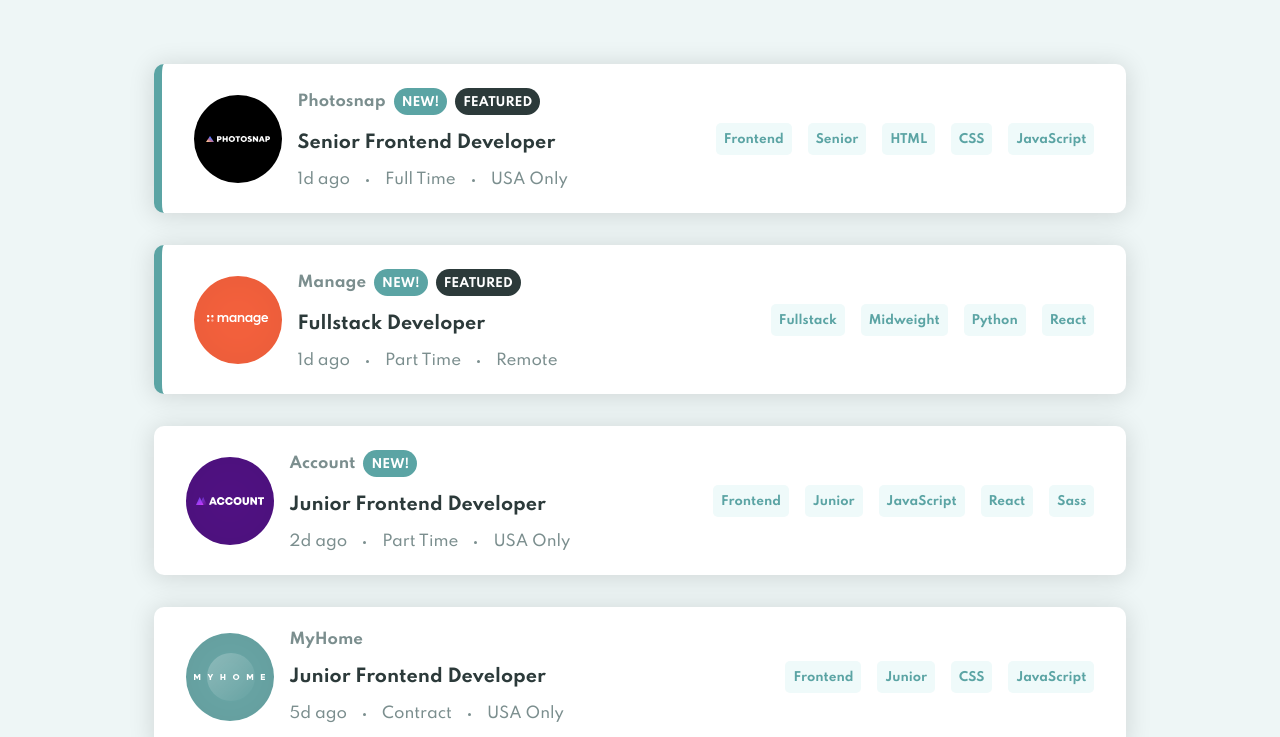
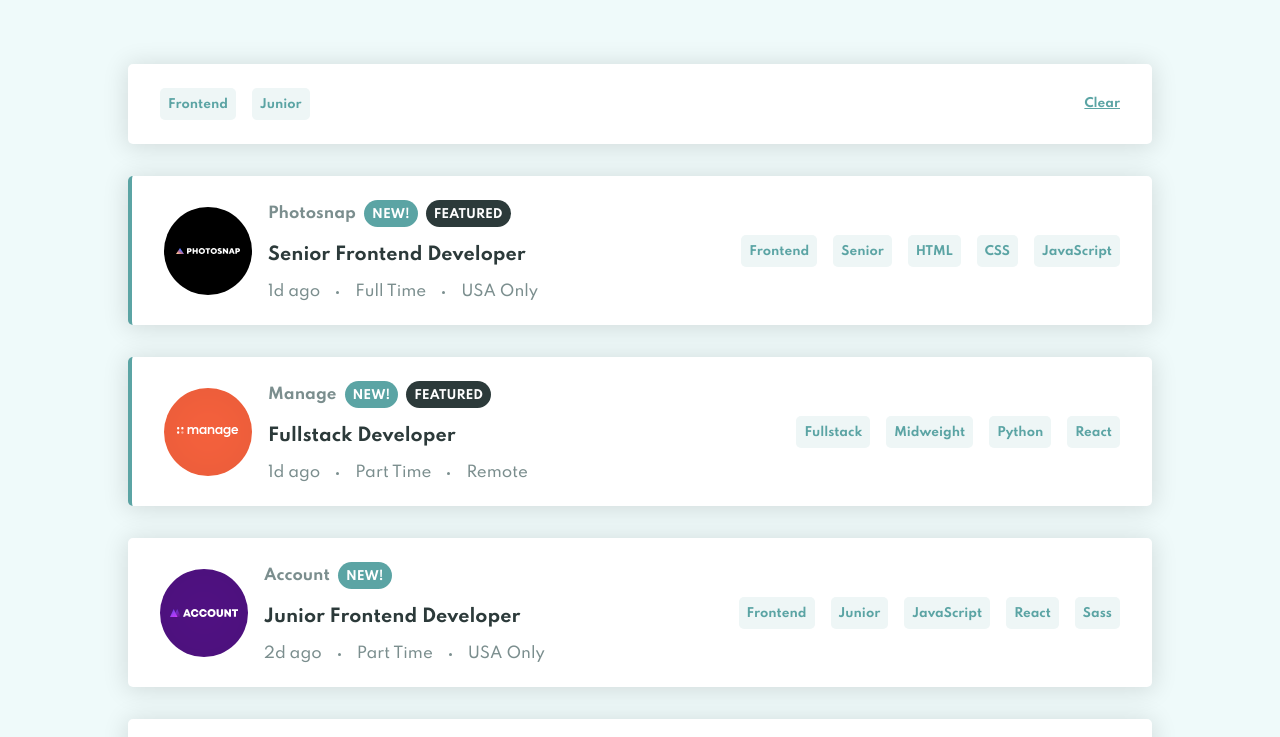
Before and after one commit to ricoputrap/react-job-listings, a React (Create React App) app: page / in a window 1280 px wide. Shown: the top 737 px of the page. Built offline with nearby package versions, Linux system fonts and the light colour scheme.

Commit message:
Prepare FilterBox component

```diff
--- a/src/App.css
+++ b/src/App.css
@@ -1,3 +1,3 @@
 .App {
-  padding: 5% 12% 0;
+  padding: 5% 10% 0;
 }
--- a/src/App.js
+++ b/src/App.js
@@ -2,6 +2,7 @@ import React, { useState, useEffect } from "react";
 
 import './App.css';
 import Card from './components/Card';
+import FilterBox from "./components/FilterBox";
 import Job from "./components/Job";
 
 function App() {
@@ -16,6 +17,9 @@ function App() {
 
   return (
     <div className="App">
+      <Card>
+        <FilterBox />
+      </Card>
       {jobs.map(job => (
         <Card key={ job.id } isFeatured={ job.isFeatured }>
           <Job job={job} />
--- a/src/components/BoxChip/BoxChip.module.css
+++ b/src/components/BoxChip/BoxChip.module.css
@@ -1,6 +1,6 @@
 .container {
   color: hsl(180, 29%, 50%);
-  background-color: hsl(180, 52%, 96%);
+  background-color: hsl(180, 31%, 95%);
   font-size: 0.75rem;
   font-weight: 700;
   padding: 10px 8px 8px 8px;
--- a/src/components/Card/Card.module.css
+++ b/src/components/Card/Card.module.css
@@ -2,10 +2,10 @@
   background-color: #fff;
   box-shadow: 0px 2px 24px 2px rgba(0, 0, 0, 0.12);
   padding: 1.5rem 2rem;
-  border-radius: 10px;
+  border-radius: 5px;
   margin-bottom: 2rem;
 }
 
 .featured {
-  border-left: hsl(180, 29%, 50%) solid 8px;
+  border-left: hsl(180, 29%, 50%) solid 4px;
 }
--- /dev/null
+++ b/src/components/FilterBox/FilterBox.module.css
@@ -0,0 +1,19 @@
+.container {
+  display: flex;
+  align-items: center;
+  justify-content: space-between;
+}
+
+.container > div {
+  display: flex;
+}
+
+.container > div > div {
+  margin-right: 1rem;
+}
+
+.container a {
+  font-size: 0.75rem;
+  font-weight: 700;
+  color: hsl(180, 29%, 50%);
+}
--- /dev/null
+++ b/src/components/FilterBox/index.js
@@ -0,0 +1,28 @@
+import React from 'react'
+import PropTypes from 'prop-types'
+import BoxChip from '../BoxChip'
+import styles from "./FilterBox.module.css"
+
+const FilterBox = props => {
+
+  const onClear = e => {
+    e.preventDefault();
+  }
+
+  return (
+    <div className={ styles.container }>
+      <div>
+        <BoxChip label="Frontend" />
+        <BoxChip label="Junior" />
+      </div>
+
+      <a href="" onClick={onClear}>Clear</a>
+    </div>
+  )
+}
+
+FilterBox.propTypes = {
+
+}
+
+export default FilterBox
--- a/src/components/Job/index.js
+++ b/src/components/Job/index.js
@@ -38,9 +38,9 @@ const Job = ({job}) => {
         <BoxChip label={ role } />
         <BoxChip label={ level } />
         { languages.length > 0 &&
-          languages.map(lang => <BoxChip label={ lang } />)}
+          languages.map(lang => <BoxChip label={ lang } key={ lang } />)}
         { tools.length > 0 &&
-          tools.map(tool => <BoxChip label={ tool } />)}
+          tools.map(tool => <BoxChip label={ tool } key={ tool } />)}
       </div>
     </div>
   )
--- a/src/index.css
+++ b/src/index.css
@@ -3,7 +3,7 @@ body {
   font-family: 'Spartan', sans-serif;
   -webkit-font-smoothing: antialiased;
   -moz-osx-font-smoothing: grayscale;
-  background-color: hsl(180, 31%, 95%);
+  background-color: hsl(180, 52%, 96%);
   font-size: 15px;
   color: hsl(180, 8%, 52%);
 }
```
Also changed, not shown: 1 other file (tests, documents, lock files or other folders).
